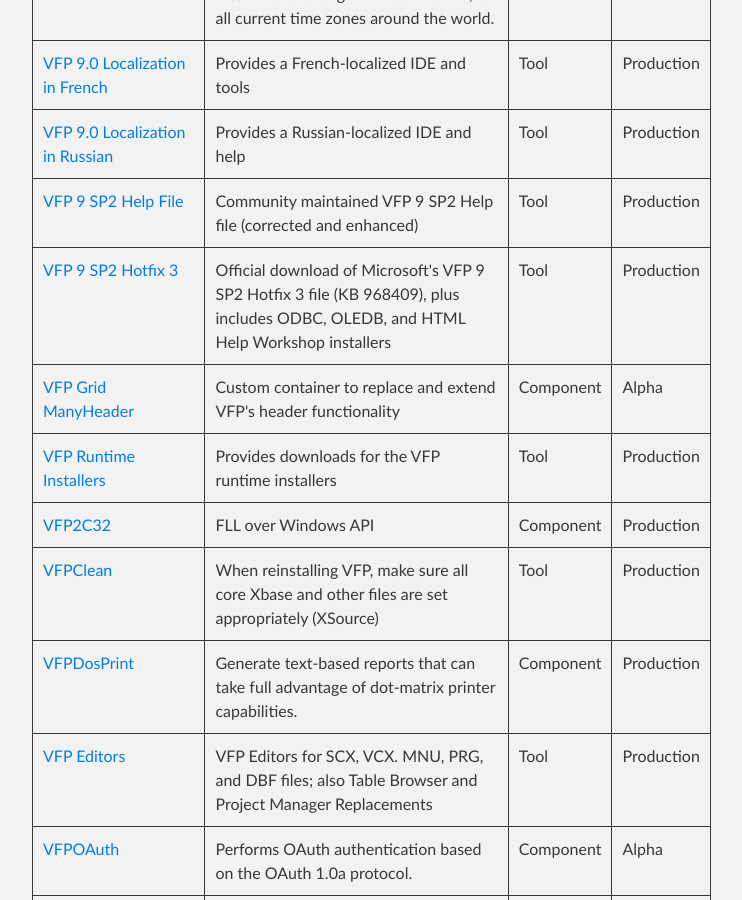
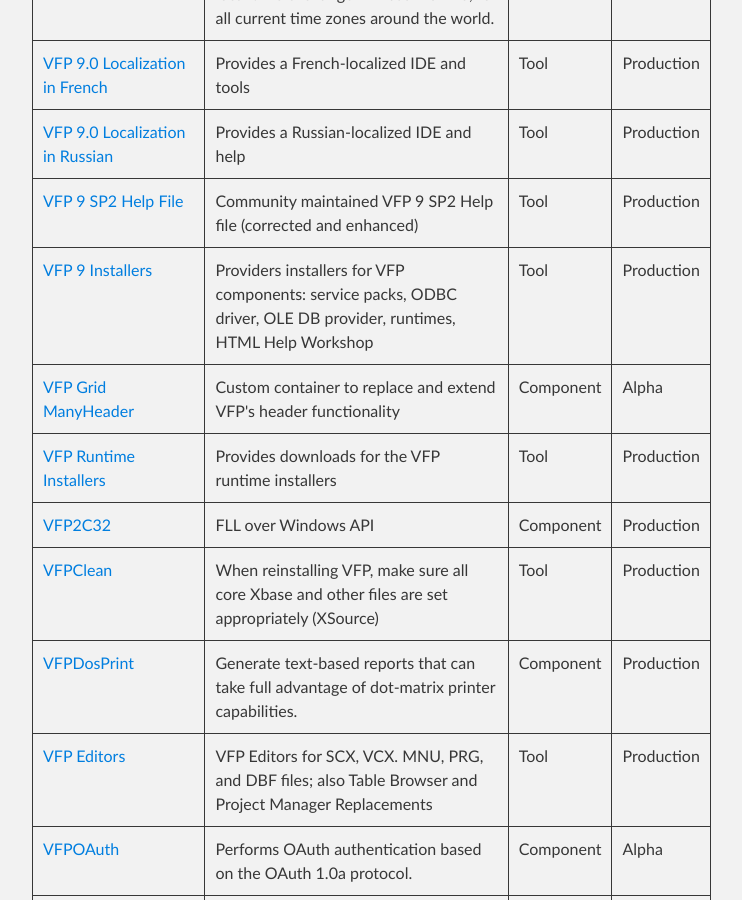
Before and after one commit to VFPX/VFPX.github.io, a Jekyll site: the page built from projects.md, in a window 1280 px wide and 900 px high, scrolled down 9642 px. Shown: the whole window, without its empty margins (288-1030 px from the left). Built offline with Jekyll 4.4.1, drawn with Linux system fonts in a browser that asks for light colours; our own code applies the rules of GitHub Pages for plain Markdown files.

Commit message:
Add VFPInstallers, removed VFP runtimes and SP

```diff
--- a/_data/projects.json
+++ b/_data/projects.json
@@ -833,9 +833,9 @@
     "category": "Tool"
   },
   {
-    "project": "VFP 9 SP2 Hotfix 3",
-    "url": "https://github.com/VFPX/VFP9SP2Hotfix3",
-    "description": "Official download of Microsoft's VFP 9 SP2 Hotfix 3 file (KB 968409), plus includes ODBC, OLEDB, and HTML Help Workshop installers",
+    "project": "VFP 9 Installers",
+    "url": "https://github.com/VFPX/VFPInstallers",
+    "description": "Providers installers for VFP components: service packs, ODBC driver, OLE DB provider, runtimes, HTML Help Workshop",
     "state": "Production",
     "category": "Tool"
   },
```
